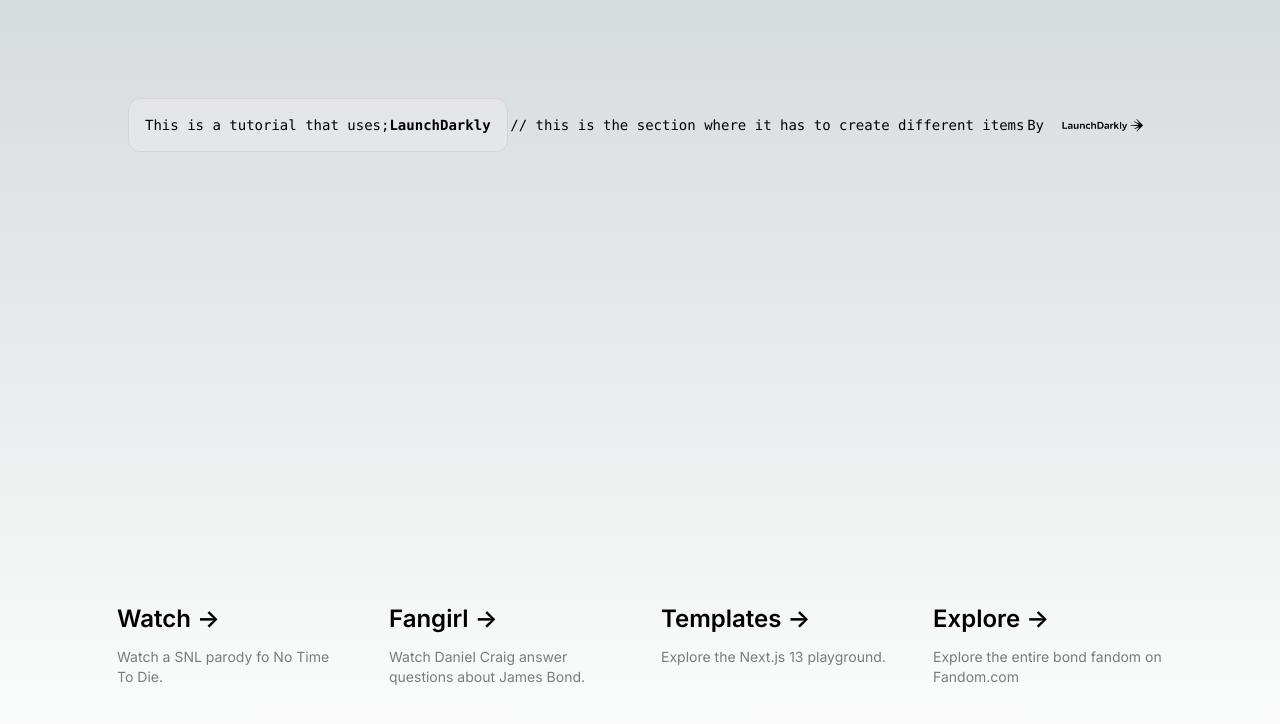
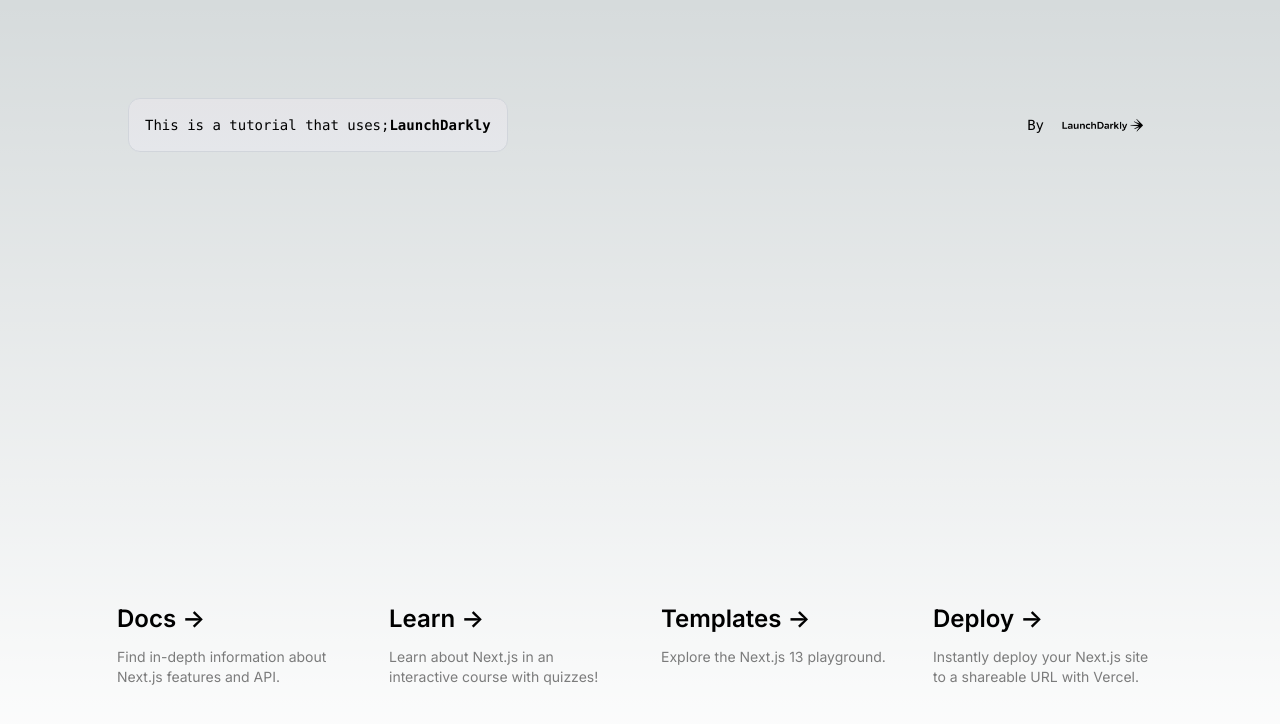
Before and after one commit to erinmikailstaples/ship-like-a-spy, a Next.js app: page / in a window 1280 px wide. Shown: the top 724 px of the page. Built offline with nearby package versions, Linux system fonts and the light colour scheme.

Commit message:
add logo try again

```diff
--- a/app/page.tsx
+++ b/app/page.tsx
@@ -3,9 +3,6 @@
 
 export default function Home() {
   return (
-
-    //top of page callout + link to API
-
     <main className="flex min-h-screen flex-col items-center justify-between p-24">
       <div className="z-10 w-full max-w-5xl items-center justify-between font-mono text-sm lg:flex">
         <p className="fixed left-0 top-0 flex w-full justify-center border-b border-gray-300 bg-gradient-to-b from-zinc-200 pb-6 pt-8 backdrop-blur-2xl dark:border-neutral-800 dark:bg-zinc-800/30 dark:from-inherit lg:static lg:w-auto  lg:rounded-xl lg:border lg:bg-gray-200 lg:p-4 lg:dark:bg-zinc-800/30">
@@ -14,9 +11,6 @@
             <code className="font-mono font-bold">LaunchDarkly</code>
           </Link>
         </p>
-
-// this is the section where it has to create different items
-
         <div className="fixed bottom-0 left-0 flex h-48 w-full items-end justify-center bg-gradient-to-t from-white via-white dark:from-black dark:via-black lg:static lg:h-auto lg:w-auto lg:bg-none">
           <a
             className="pointer-events-none flex place-items-center gap-2 p-8 lg:pointer-events-auto lg:p-0"
@@ -47,35 +41,35 @@
           rel="noopener noreferrer"
         >
           <h2 className={`mb-3 text-2xl font-semibold`}>
-            Watch{" "}
+            Docs{" "}
             <span className="inline-block transition-transform group-hover:translate-x-1 motion-reduce:transform-none">
               -&gt;
             </span>
           </h2>
           <p className={`m-0 max-w-[30ch] text-sm opacity-50`}>
-            Watch a SNL parody fo No Time To Die.
+            Find in-depth information about Next.js features and API.
           </p>
         </a>
 
         <a
-          href="https://www.youtube.com/watch?v=zbpibPm7AVE"
+          href="https://nextjs.org/learn?utm_source=create-next-app&utm_medium=appdir-template-tw&utm_campaign=create-next-app"
           className="group rounded-lg border border-transparent px-5 py-4 transition-colors hover:border-gray-300 hover:bg-gray-100 hover:dark:border-neutral-700 hover:dark:bg-neutral-800 hover:dark:bg-opacity-30"
           target="_blank"
           rel="noopener noreferrer"
         >
           <h2 className={`mb-3 text-2xl font-semibold`}>
-            Fangirl{" "}
+            Learn{" "}
             <span className="inline-block transition-transform group-hover:translate-x-1 motion-reduce:transform-none">
               -&gt;
             </span>
           </h2>
           <p className={`m-0 max-w-[30ch] text-sm opacity-50`}>
-            Watch Daniel Craig answer questions about James Bond.
+            Learn about Next.js in an interactive course with&nbsp;quizzes!
           </p>
         </a>
 
         <a
-          href="https://www.youtube.com/watch?v=dP-IlGZBH1E"
+          href="https://vercel.com/templates?framework=next.js&utm_source=create-next-app&utm_medium=appdir-template&utm_campaign=create-next-app"
           className="group rounded-lg border border-transparent px-5 py-4 transition-colors hover:border-gray-300 hover:bg-gray-100 hover:dark:border-neutral-700 hover:dark:bg-neutral-800/30"
           target="_blank"
           rel="noopener noreferrer"
@@ -92,19 +86,19 @@
         </a>
 
         <a
-          href="https://jamesbond.fandom.com/wiki/James_Bond_Wiki"
+          href="https://vercel.com/new?utm_source=create-next-app&utm_medium=appdir-template&utm_campaign=create-next-app"
           className="group rounded-lg border border-transparent px-5 py-4 transition-colors hover:border-gray-300 hover:bg-gray-100 hover:dark:border-neutral-700 hover:dark:bg-neutral-800/30"
           target="_blank"
           rel="noopener noreferrer"
         >
           <h2 className={`mb-3 text-2xl font-semibold`}>
-            Explore{" "}
+            Deploy{" "}
             <span className="inline-block transition-transform group-hover:translate-x-1 motion-reduce:transform-none">
               -&gt;
             </span>
           </h2>
           <p className={`m-0 max-w-[30ch] text-sm opacity-50`}>
-            Explore the entire bond fandom on Fandom.com
+            Instantly deploy your Next.js site to a shareable URL with Vercel.
           </p>
         </a>
       </div>
```
